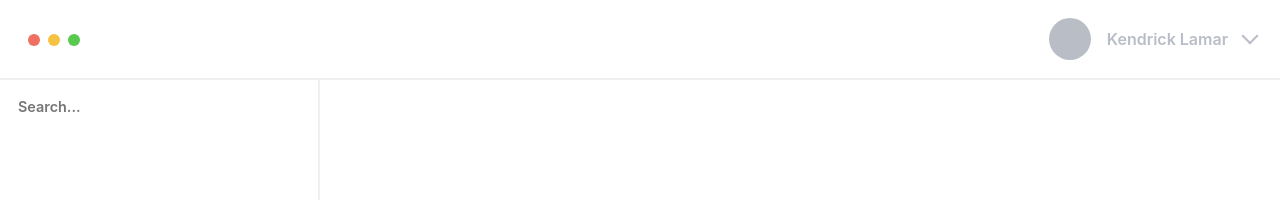
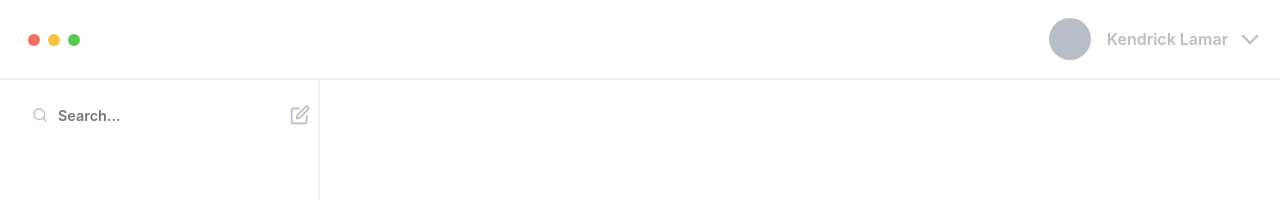
Before and after one commit to ridafkih/redux-chat-app, a React (Create React App) app: page / in a window 1280 px wide. Shown: the top 200 px of the page. Built offline with nearby package versions, Linux system fonts and the light colour scheme.

Commit message:
completed conversation search styling

```diff
--- a/src/components/ConversationList/molecules/ConversationSearch/ConversationSearch.jsx
+++ b/src/components/ConversationList/molecules/ConversationSearch/ConversationSearch.jsx
@@ -1,14 +1,18 @@
 import React from "react";
 import styles from "./ConversationSearch.module.css";
+
+import { FiSearch, FiEdit } from "react-icons/fi";
 
 function ConversationSearch() {
   return (
     <div className={styles.container}>
       <label className={styles.field_region}>
-        <div className={styles.input_icon}></div>
+        <FiSearch className={styles.icon} />
         <input className={styles.input} type="text" placeholder="Search..." />
       </label>
-      <button className={styles.add_conversation}></button>
+      <button className={styles.add_conversation}>
+        <FiEdit />
+      </button>
     </div>
   );
 }
--- a/src/components/ConversationList/molecules/ConversationSearch/ConversationSearch.module.css
+++ b/src/components/ConversationList/molecules/ConversationSearch/ConversationSearch.module.css
@@ -1,15 +1,23 @@
 .container {
   width: 100%;
   display: flex;
+  padding: 1.5rem 2rem;
 }
 
 .field_region {
   width: 100%;
-  padding: 16px;
+  display: flex;
+  align-items: center;
+
+  color: #B7B9C9;
 }
 
 .field_region:hover {
   cursor: text;
+}
+
+.icon {
+  margin-right: 0.5rem;
 }
 
 .input,
@@ -22,3 +30,15 @@
 .input::placeholder {
   font-weight: 600;
 }
+
+.add_conversation {
+  font-size: 1.25rem;
+  color: #B7B9C9;
+  display: flex;
+  justify-content: flex-end;
+}
+
+.add_conversation:hover {
+  cursor: pointer;
+  filter: brightness(0.8);
+}
```
